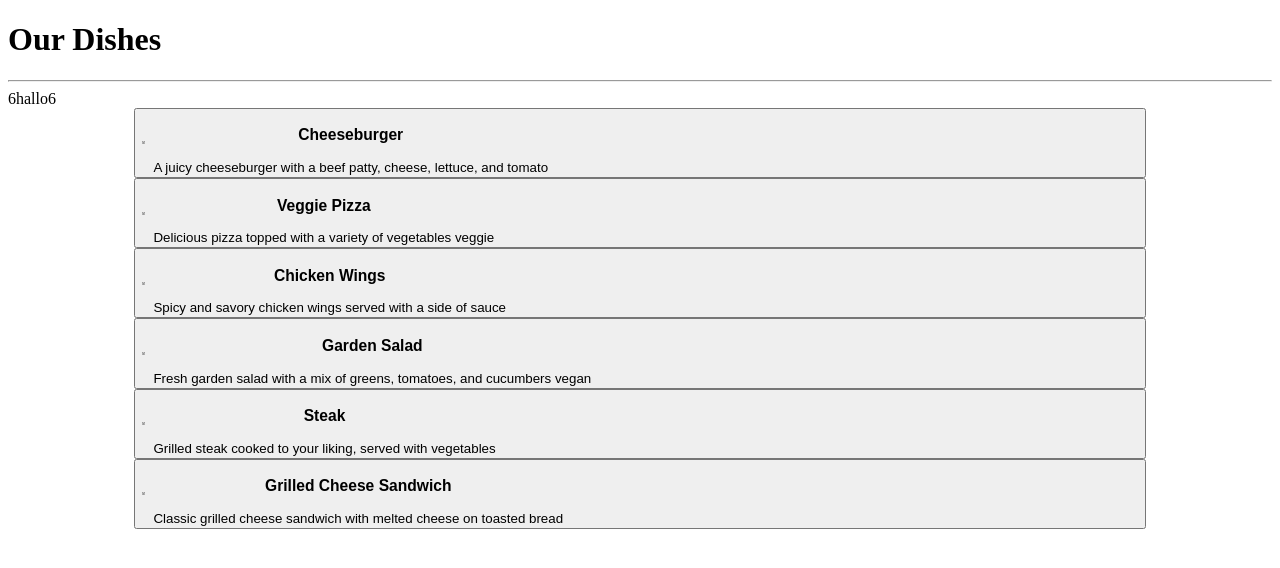
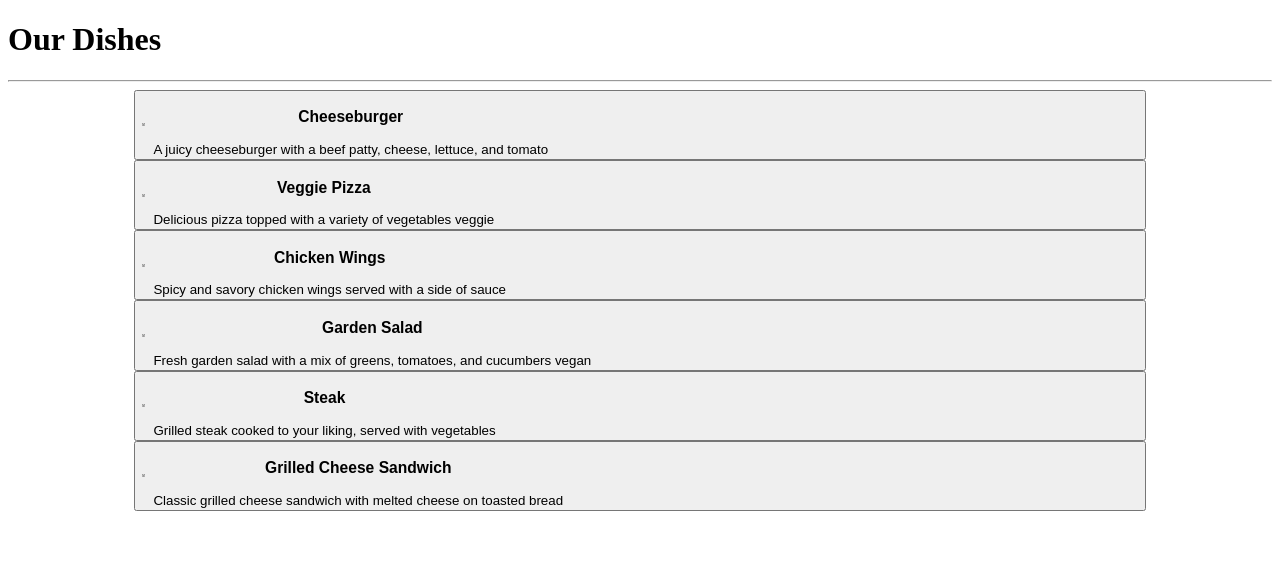
Before and after one commit to DevGrumpiness/casavazquez, a Next.js app: page /food in a window 1280 px wide. Shown: the top 568 px of the page. Built offline with nearby package versions, Linux system fonts and the light colour scheme.

Commit message:
renamed MenuItemDrink to ListItemDrink, same for food

```diff
--- a/src/app/(routes)/drinks/DrinkList.tsx
+++ b/src/app/(routes)/drinks/DrinkList.tsx
@@ -1,7 +1,7 @@
 import React, { useEffect, useState } from "react";
 import { MenuContext } from "../../context/MenuContext";
 import { TMenuItemDrink } from "../../../interfaces/menuItem";
-import { MenuItemDrink } from "../../components/MenuItemDrink";
+import { MenuItemDrink } from "../../components/ListItemDrink";
 
 const DrinkList: React.FC = () => {
 	const [drinks, setDrinks] = useState<TMenuItemDrink[]>([]);
@@ -23,8 +23,6 @@ const DrinkList: React.FC = () => {
 		<div className="DrinkList">
 			<h1>Our Drinks</h1>
 			<hr />
-			{drinks.length}hallo
-			{drinks.length > 0 ? drinks.length : "No drinks"}
 			<div className="menuItems">
 				{drinks &&
 					drinks.length > 0 &&
--- a/src/app/(routes)/food/FoodList.tsx
+++ b/src/app/(routes)/food/FoodList.tsx
@@ -1,7 +1,7 @@
 import React, { useEffect, useState } from "react";
 import { MenuContext } from "../../context/MenuContext";
 import { TMenuItemFood } from "../../../interfaces/menuItem";
-import { MenuItemFood } from "../../components/MenuItemFood";
+import { MenuItemFood } from "../../components/ListItemFood";
 
 const FoodList: React.FC = () => {
 	const [dishes, setDishes] = useState<TMenuItemFood[]>([]);
@@ -23,8 +23,6 @@ const FoodList: React.FC = () => {
 		<div className="foodList">
 			<h1>Our Dishes</h1>
 			<hr />
-			{dishes.length}hallo
-			{dishes.length > 0 ? dishes.length : "No dishes"}
 			<div className="menuItems">
 				{dishes &&
 					dishes.length > 0 &&
--- a/src/app/components/DigitalMenu.tsx
+++ b/src/app/components/DigitalMenu.tsx
@@ -1,9 +1,9 @@
 import React, { useState, useEffect } from "react";
 import { TMenuItemFood, TMenuItemDrink } from "../../interfaces/menuItem";
 import { drinks as mockDrinks, food as mockFood } from "../lib/mockdata";
-import { MenuItemFood } from "./MenuItemFood";
+import { MenuItemFood } from "./ListItemFood";
 import { useFetchData } from "../hooks/useFetchData";
-import { MenuItemDrink } from "./MenuItemDrink";
+import { MenuItemDrink } from "./ListItemDrink";
 import { MenuContext } from "../context/MenuContext";
 
 type TFoodData = {
```
Also changed, not shown: src/app/components/ListItemDrink.scss (added), src/app/components/ListItemDrink.tsx (renamed from src/app/components/MenuItemDrink.tsx), src/app/components/ListItemFood.tsx (renamed from src/app/components/MenuItemFood.tsx), src/app/components/MenuItemDrink.scss (deleted), 1 other file (tests, documents, lock files or other folders).
